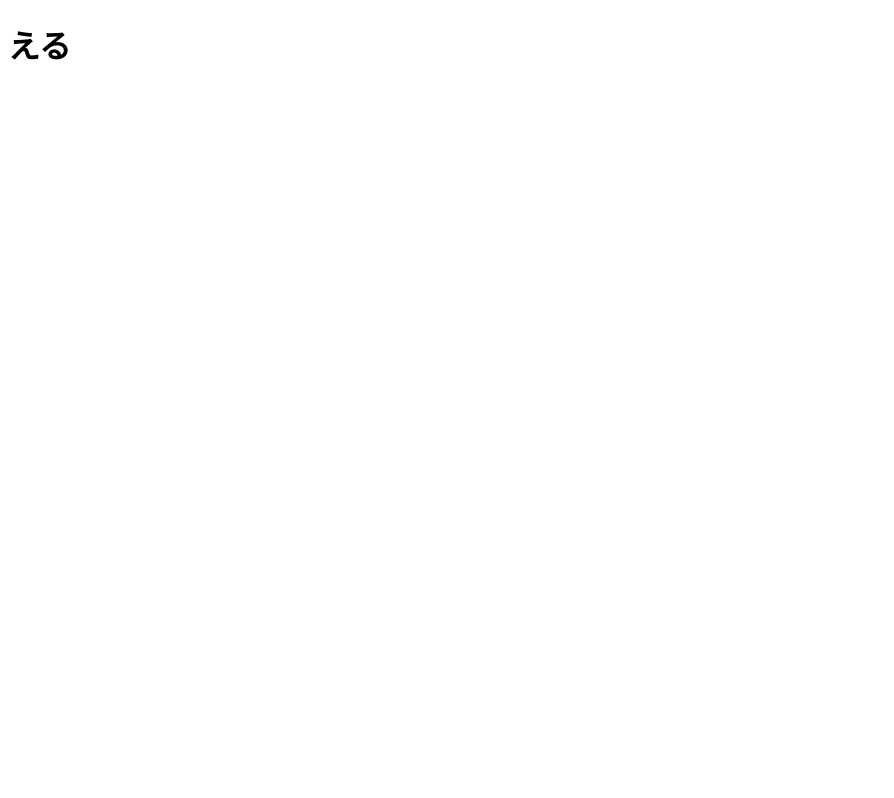
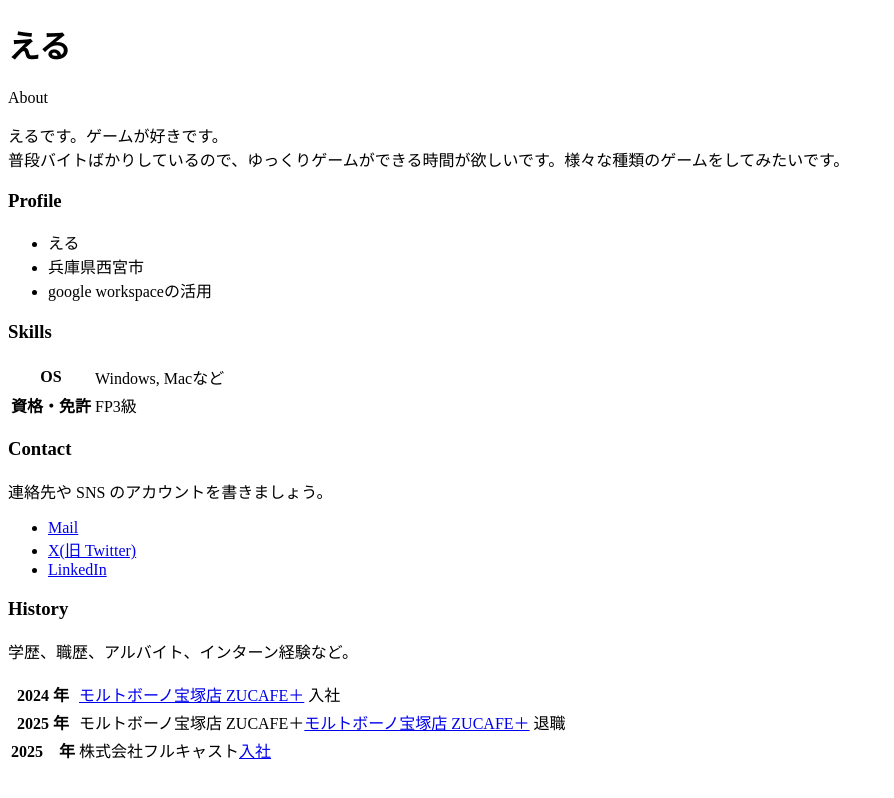
Before and after one commit to ELLELLELL553/ELLELLELL553.github.io, a plain HTML site: page index.html in a window 1280 px wide. Shown: the whole page, without its empty margins (0-894 px from the left). Drawn offline with Linux system fonts and the light colour scheme.

Commit message:
ポートフォリオに必要な情報を追加

```diff
--- a/index.html
+++ b/index.html
@@ -6,6 +6,56 @@
     <title>えるのポートフォリオ</title>
   </head>
   <body>
-    <h1>える</h1>
+    <h1>える</h1
+
+    <h2>About</h2>
+    <p>
+      えるです。ゲームが好きです。<br>
+      普段バイトばかりしているので、ゆっくりゲームができる時間が欲しいです。様々な種類のゲームをしてみたいです。
+    </p>
+
+    <h3>Profile</h3>
+    <ul>
+      <li>える</li>
+      <li>兵庫県西宮市</li>
+      <li>google workspaceの活用</li>
+    </ul>
+
+    <h3>Skills</h3>
+    <table>
+      <tr>
+        <th>OS</th>
+        <td>Windows, Macなど</td>
+      </tr>
+      <tr>
+        <th>資格・免許</th>
+        <td>FP3級</td>
+      </tr>
+    </table>
+
+    <h3>Contact</h3>
+    <p>連絡先や SNS のアカウントを書きましょう。</p>
+    <ul>
+      <li><a href="millionare8tresure57@gmail.com">Mail</a></li>
+      <li><a href="https://x.com/ell_ell_404">X(旧 Twitter)</a></li>
+      <li><a href="https://www.linkedin.com/">LinkedIn</a></li>
+    </ul>
+
+    <h3>History</h3>
+    <p>学歴、職歴、アルバイト、インターン経験など。</p>
+    <table>
+      <tr>
+        <th>2024 年</th>
+        <td><a href="https://www.hotpepper.jp/strJ004536608/yoyaku/?vos=othpporgzzzzx00000001/">モルトボーノ宝塚店 ZUCAFE＋</a> 入社</td>
+      </tr>
+      <tr>
+        <th>2025 年</th>
+        <td>モルトボーノ宝塚店 ZUCAFE＋<a href="https://www.hotpepper.jp/strJ004536608/yoyaku/?vos=othpporgzzzzx00000001/">モルトボーノ宝塚店 ZUCAFE＋</a> 退職</td>
+      </tr>
+      <tr>
+        <th>2025　年</th>
+        <td>株式会社フルキャスト<a href="https://fullcast.jp/">入社</td>
+      </tr>
+    </table>
   </body>
 </html>
```
